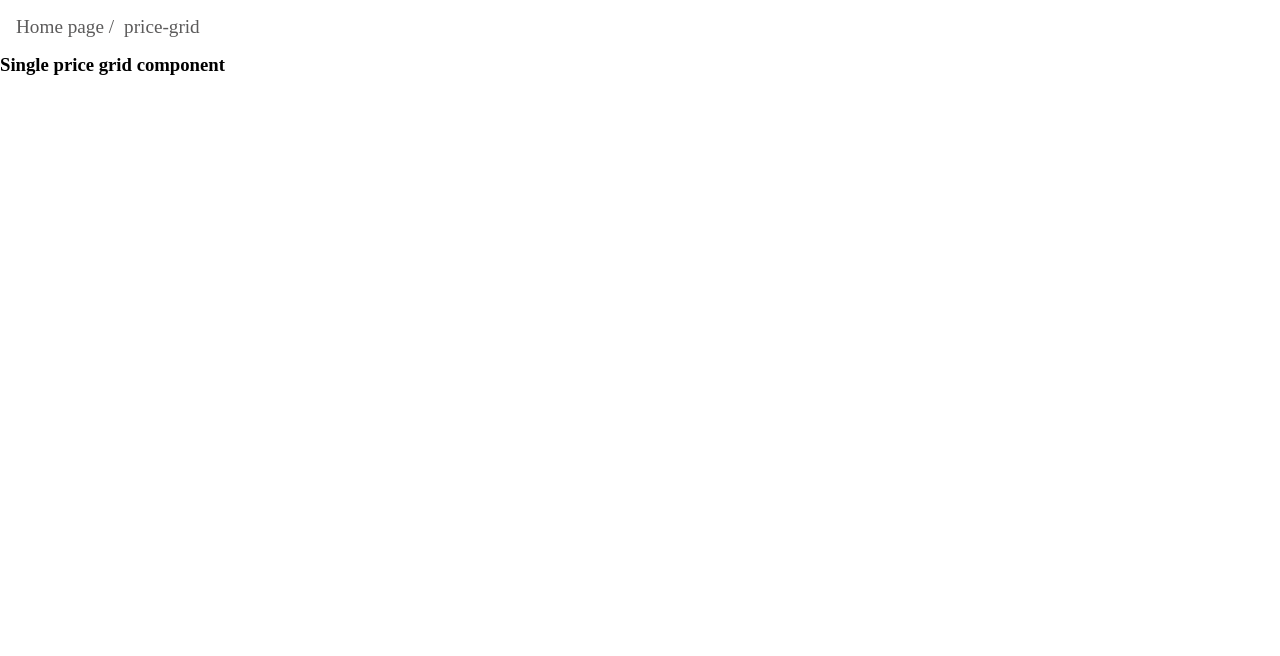
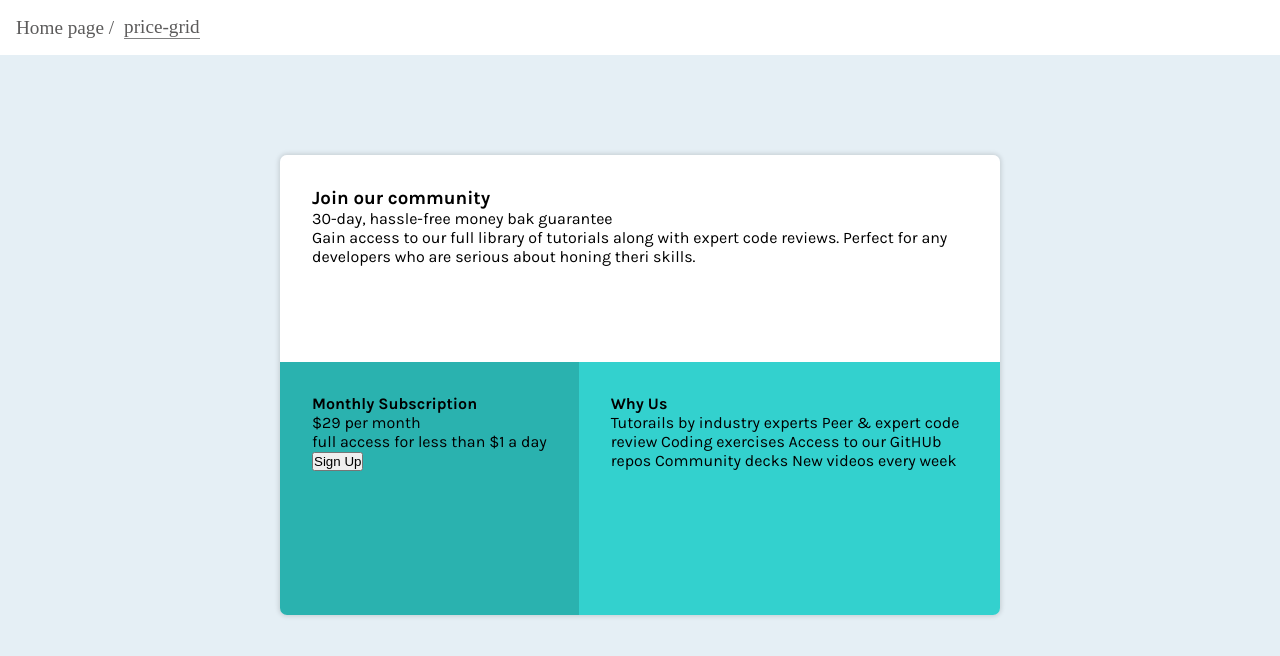
Before and after one commit to Dina2703/css_small-projects, a React (Create React App) app: page /price-grid in a window 1280 px wide. Shown: the top 656 px of the page. Built offline with nearby package versions, Linux system fonts and the light colour scheme.

Commit message:
Price Grid project start. HTML structure, and custom style classes

```diff
--- a/src/components/Breadcrumbs.js
+++ b/src/components/Breadcrumbs.js
@@ -23,7 +23,7 @@ function Breadcrumbs() {
     });
   // console.log(crumbs);
 
-  return <div>{crumbs}</div>;
+  return <div className="breadcrumb">{crumbs}</div>;
 }
 
 export default Breadcrumbs;
--- a/src/components/Main.js
+++ b/src/components/Main.js
@@ -64,7 +64,7 @@ function Main() {
   return (
     <section id="main">
       <div className="container">
-        <h2 className="title">Small projects to practice HTML, CSS, JS</h2>
+        {/* <h2 className="title">Small projects to practice HTML, CSS, JS</h2> */}
         <div className="projects-wrapper">
           <ul>
             {images.map((each) => (
--- a/src/components/PriceGrid.js
+++ b/src/components/PriceGrid.js
@@ -1,10 +1,37 @@
 import React from "react";
+import "../style/price_grid.css";
 
 function PriceGrid() {
   return (
-    <div>
-      <h3>Single price grid component</h3>
-    </div>
+    <section id="price-grid">
+      <div className="container">
+        <div className="main-desc">
+          <h3>Join our community</h3>
+          <p>30-day, hassle-free money bak guarantee</p>
+          <p>
+            Gain access to our full library of tutorials along with expert code
+            reviews. Perfect for any developers who are serious about honing
+            theri skills.
+          </p>
+        </div>
+        <div className="grid-container">
+          <div className="subscription">
+            <h4>Monthly Subscription</h4>
+            <p>$29 per month</p>
+            <p>full access for less than $1 a day</p>
+            <button>Sign Up</button>
+          </div>
+          <div className="why-us">
+            <h4>Why Us </h4>
+            <p>
+              Tutorails by industry experts Peer & expert code review Coding
+              exercises Access to our GitHUb repos Community decks New videos
+              every week
+            </p>
+          </div>
+        </div>
+      </div>
+    </section>
   );
 }
 
--- a/src/index.css
+++ b/src/index.css
@@ -30,3 +30,7 @@ header nav {
 header nav a.active {
   display: none;
 }
+
+.breadcrumb {
+  border-bottom: 1px solid gray;
+}
--- /dev/null
+++ b/src/style/price_grid.css
@@ -0,0 +1,49 @@
+@import url("https://fonts.googleapis.com/css2?family=Karla:wght@400;700&display=swap");
+
+:root {
+  --primary-cyan: hsl(179, 62%, 43%);
+  --primary-yellow: hsl(71, 73%, 54%);
+  --light-gray: hsl(204, 43%, 93%);
+  --grayish-blue: hsl(179, 63%, 51%);
+}
+
+#price-grid {
+  background-color: var(--light-gray);
+  font-family: "Karla", sans-serif;
+  width: 100vw;
+  height: 100vh;
+  padding-top: 100px;
+}
+
+#price-grid .container {
+  width: 720px;
+  height: 460px;
+  margin: auto;
+  box-shadow: 0 0 5px 1px rgba(0, 0, 0, 0.15);
+  border-radius: 7px;
+}
+
+#price-grid .grid-container {
+  display: grid;
+  grid-template-columns: auto auto;
+  height: 55%;
+}
+
+#price-grid .main-desc {
+  background-color: white;
+  padding: 2rem;
+  height: 45%;
+  border-radius: 7px 7px 0 0;
+}
+
+#price-grid .subscription {
+  background-color: var(--primary-cyan);
+  border-bottom-left-radius: 7px;
+  padding: 2rem;
+}
+
+#price-grid .why-us {
+  background-color: var(--grayish-blue);
+  border-bottom-right-radius: 7px;
+  padding: 2rem;
+}
```
